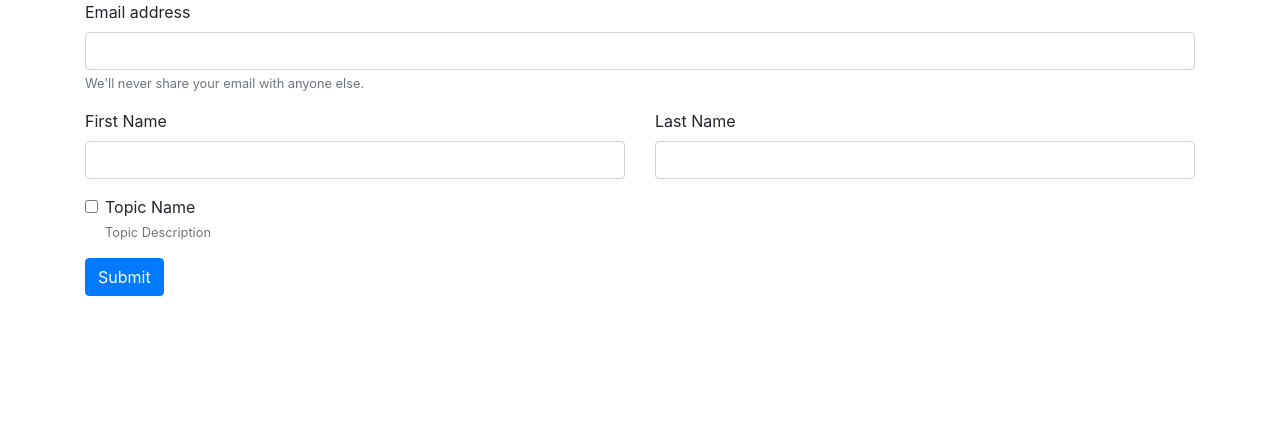
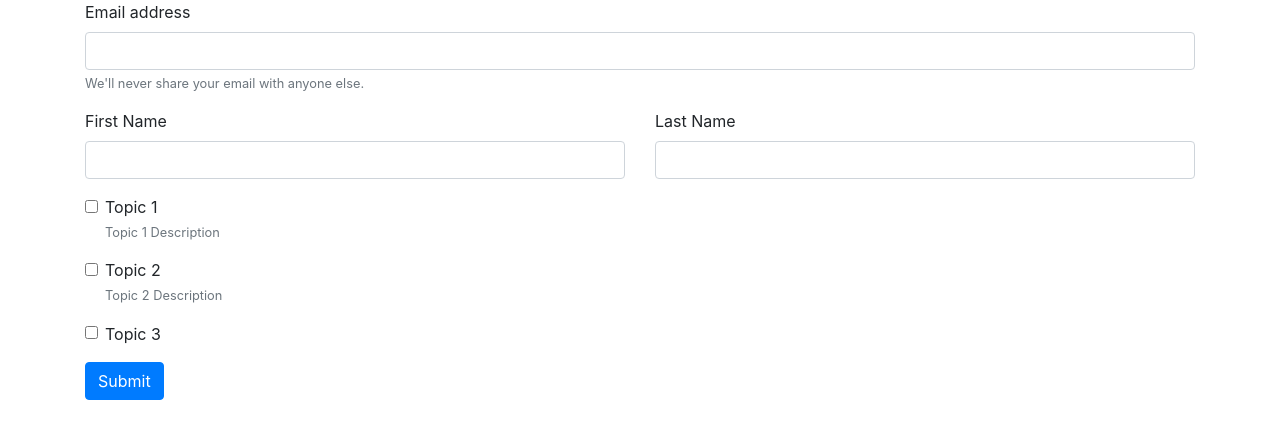
Before and after one commit to derhofbauer/sae-wdd319, a PHP site: page / in a window 1280 px wide. Shown: the part 56-495 px from the top of the page. Run offline with PHP 8.4, Linux system fonts and the light colour scheme; data comes from the database, SQL or seed files in the repository; data that the repository does not hold is empty.

Commit message:
[FEATURE] feed checkboxes from DB

```diff
--- a/Newsletter/includes/home.php
+++ b/Newsletter/includes/home.php
@@ -1,3 +1,10 @@
 <?php
 
+$result = mysqli_query($link, 'SELECT * FROM topics');
+$topics = [];
+
+while ($row = mysqli_fetch_assoc($result)) {
+    $topics[] = $row;
+}
+
 require_once __DIR__ . '/../views/home.php';
--- a/Newsletter/views/home.php
+++ b/Newsletter/views/home.php
@@ -17,12 +17,17 @@
         </div>
     </div>
 
-    <?php // Der folgende Block soll pro Topic aus der Datenbank generiert werden. ?>
-    <div class="form-group form-check">
-        <input type="checkbox" class="form-check-input" id="topic_1" name="topics[]" value="1">
-        <label class="form-check-label" for="topic_1">Topic Name</label>
-        <small class="form-text text-muted">Topic Description</small>
-    </div>
+    <?php foreach ($topics as $topic): ?>
+        <div class="form-group form-check">
+            <input type="checkbox" class="form-check-input" id="topics[<?php echo $topic['id']; ?>]" name="topics[<?php echo $topic['id']; ?>]">
+            <label class="form-check-label" for="topics[<?php echo $topic['id']; ?>]">
+                <?php echo $topic['name']; ?>
+            </label>
+            <?php if (!empty($topic['description'])): ?>
+                <small class="form-text text-muted"><?php echo $topic['description']; ?></small>
+            <?php endif; ?>
+        </div>
+    <?php endforeach; ?>
 
     <button type="submit" class="btn btn-primary">Submit</button>
 </form>
```
